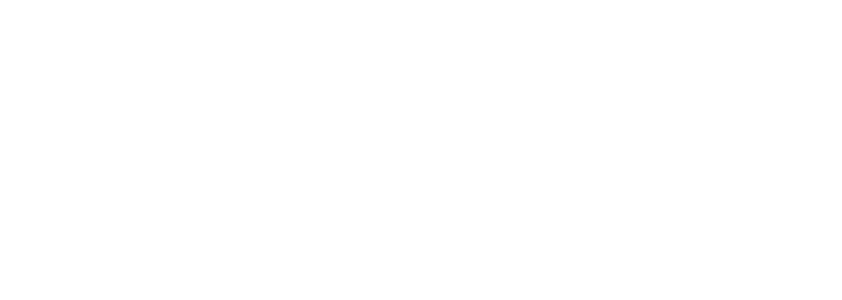
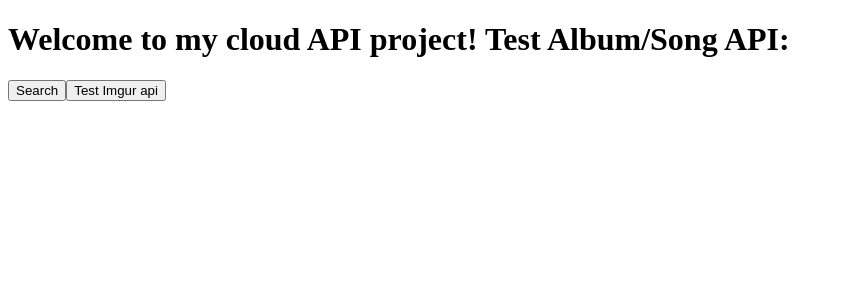
Before and after one commit to JorisVanLooy/ProjectCloudAPI, an Angular app: page /#/rest in a window 1280 px wide. Before the commit this address led to /#/. Shown: the top 300 px of the page, without its empty margins (0-842 px from the left). Built offline with nearby package versions, Linux system fonts and the light colour scheme.

Commit message:
api call naar eigen rest server gemaakt

```diff
--- a/src/app/app.module.ts
+++ b/src/app/app.module.ts
@@ -7,6 +7,7 @@
 import {RouterModule} from '@angular/router';
 import {FormsModule} from '@angular/forms';
 import { TestRestComponent } from './test-rest/test-rest.component';
+import {AlbumService} from './services/Album-service';
 @NgModule({
   declarations: [
     AppComponent,
@@ -19,14 +20,15 @@
     FormsModule,
     RouterModule.forRoot([
       {path: 'imgur', component: ImgurComponent},
-      {path: 'REST', component: TestRestComponent},
+      {path: 'rest', component: TestRestComponent},
       {path: '', redirectTo: 'imgur', pathMatch: 'full'},
 
       //{path: '**', component: PageNotFoundComponent}
     ], {useHash: true}),
   ],
   providers: [
-    ImgurService
+    ImgurService,
+    AlbumService
   ],
   bootstrap: [AppComponent]
 })
--- a/src/app/imgur/imgur.component.html
+++ b/src/app/imgur/imgur.component.html
@@ -1,5 +1,5 @@
 <h1>
-    Welcome to my cloud API project!
+    Welcome to my cloud API project! Test Imgur API:
 </h1>
 Search:
 <input [(ngModel)]="searchTerm"/>
@@ -12,6 +12,7 @@
 Page:
 <input [(ngModel)]="page"/>
 <button (click)="SearchGallery()">Search</button>
+<button [routerLink]="['/rest']">Test own rest api</button>
 <tbody>
   <tr *ngFor="let item of data">
     <tbody>
--- /dev/null
+++ b/src/app/services/Album-service.ts
@@ -0,0 +1,27 @@
+import { Injectable } from "@angular/core";
+import { HttpClient, HttpHeaders} from "@angular/common/http"
+import { Observable } from "rxjs/Observable";
+@Injectable()
+export class AlbumService{
+    constructor(private _http: HttpClient){}
+
+    GetAllAlbums():Observable<Album.IAlbum>{
+        return this._http.get<Album.IAlbum>("http://localhost:5000/api/album")
+    }
+}
+
+
+export declare module Album{
+    export interface IAlbum{
+        id : number;
+        name : string;
+        artist : string;
+        releaseYear : number;
+    }
+
+    export interface ISong{
+        id : number;
+        title : string;
+        album : IAlbum;
+    }
+}
--- a/src/app/test-rest/test-rest.component.html
+++ b/src/app/test-rest/test-rest.component.html
@@ -1,3 +1,10 @@
-<p>
-  test-rest works!
-</p>
+<h1>
+  Welcome to my cloud API project! Test Album/Song API:
+</h1>
+<button (click)="GetAllAlbums()">Search</button>
+<button [routerLink]="['/imgur']">Test Imgur api</button>
+<div class="box box-default">
+  <code>
+      <pre>{{AlbumData |json}}</pre>
+  </code>
+</div>
--- a/src/app/test-rest/test-rest.component.ts
+++ b/src/app/test-rest/test-rest.component.ts
@@ -1,5 +1,5 @@
 import { Component, OnInit } from '@angular/core';
-
+import {AlbumService,Album} from '../services/Album-service';
 @Component({
   selector: 'app-test-rest',
   templateUrl: './test-rest.component.html',
@@ -7,9 +7,17 @@
 })
 export class TestRestComponent implements OnInit {
 
-  constructor() { }
+  AlbumData : Album.IAlbum;
+
+  constructor(private service:AlbumService) { }
 
   ngOnInit() {
+
+
+  }
+  GetAllAlbums(): void{
+    this.service.GetAllAlbums()
+    .subscribe(d => this.AlbumData = d);
   }
 
 }
```
Also changed, not shown: 5 other files (tests, documents, lock files or other folders).
